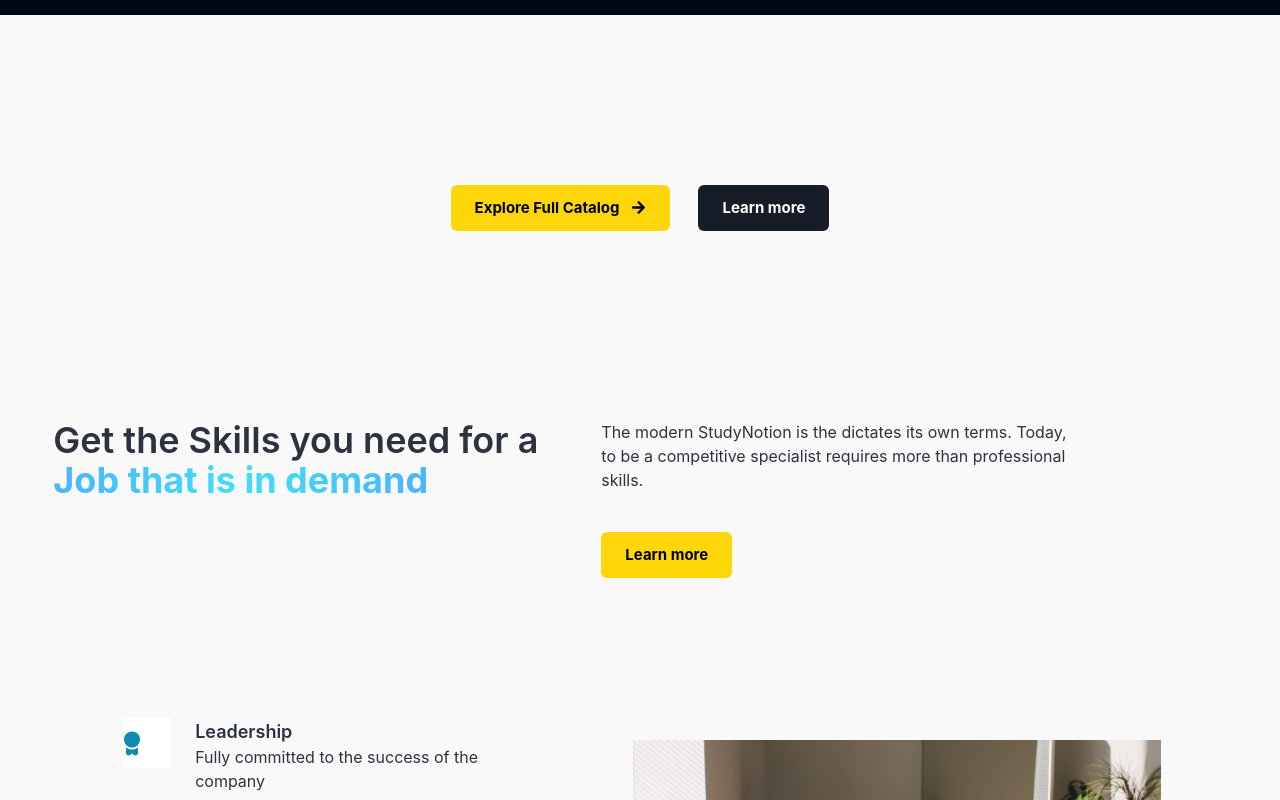
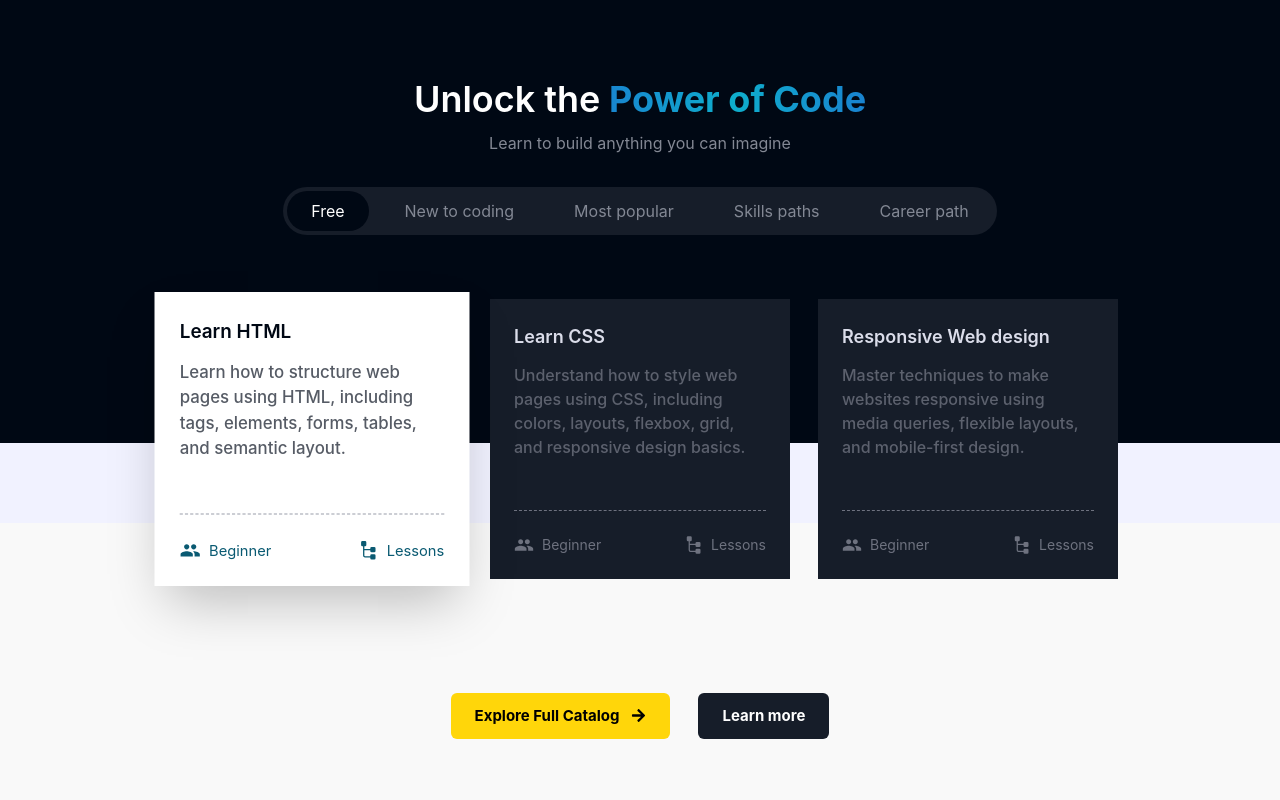
Before and after one commit to Anandsingh00/Study-notion-FullStackDevProject, a React (Create React App) app: page / in a window 1280 px wide. Shown: the part 1580-2380 px from the top of the page. Built offline with nearby package versions, Linux system fonts and the light colour scheme.

Commit message:
add the code files

```diff
--- a/src/components/core/HomePage/CourseCard.jsx
+++ b/src/components/core/HomePage/CourseCard.jsx
@@ -1,46 +1,64 @@
 import React from "react";
-import { FaUser, FaBook } from "react-icons/fa";
+import { MdPeople } from "react-icons/md";
+import { PiTreeViewFill } from "react-icons/pi";
+const CourseCard = ({ cardData, currentCard, setCurrentCard }) => {
 
-const CourseCard = ({ title, description, level, lessons, active }) => {
+  const isActive = currentCard === cardData.heading;
+
   return (
     <div
-      className={`relative w-[300px] p-6 transition-all duration-300
-        ${
-          active
-            ? "bg-white text-richblack-900 shadow-2xl"
-            : "bg-richblack-800 text-white"
+      onClick={() => setCurrentCard(cardData.heading)}
+      className={`
+        w-[300px] h-[280px]  p-6 cursor-pointer
+        transition-all duration-300 flex flex-col justify-between
+
+        ${isActive
+          ? "bg-white text-richblack-900 shadow-2xl scale-105 z-10 "
+          : "bg-richblack-800 text-richblack-25 "
+        }
+      `}
+    >
+      {/* Top Content */}
+      <div>
+        <h3
+          className={`text-lg font-semibold mb-3 ${
+          isActive ? "text-richblack-900" : "text-richblack-25"
           }`}
         >
-      {/* Highlight strip */}
-      {active && (
-        <div className="absolute right-0 top-0 h-full w-2 bg-yellow-400" />
-      )}
-
-      <h3 className="text-lg font-semibold">{title}</h3>
+          {cardData.heading}
+        </h3>
 
         <p
-        className={`mt-3 text-sm leading-6 ${
-          active ? "text-richblack-600" : "text-richblack-300"
+          className={`text-md leading-6 opacity-80 font-inter font-medium ${
+          isActive ? "text-richblack-700" : "text-richblack-400"
           }`}
         >
-        {description}
+        {cardData.description}
+        </p>
+      </div>
 
+      {/* Bottom Section */}
+      <div
+        className={`flex justify-between items-center text-sm pt-6 border-t border-dashed
+        ${isActive ? "border-richblack-200" : "border-richblack-400"}`}
+      >
+        <p
+          className={`flex items-center gap-2 ${
+            isActive ? "text-blue-500" : "text-richblack-400"
+          }`}
+        >
+          <MdPeople size={20} />
+          {cardData.level}
         </p>
 
-      <div
-        className={`mt-6 flex justify-between text-sm ${
-          active ? "text-richblack-700" : "text-richblack-400"
+        <p
+          className={`flex items-center gap-2  ${
+            isActive ? "text-blue-500" : "text-richblack-400"
           }`}
         >
-        <div className="flex items-center gap-2">
-          <FaUser />
-          <span>{level}</span>
-        </div>
-
-        <div className="flex items-center gap-2">
-          <FaBook />
-          <span>{lessons} Lessons</span>
-        </div>
+          <PiTreeViewFill size={20} />
+          {cardData.lessonNumber} Lessons
+        </p>
       </div>
     </div>
   );
--- a/src/components/core/HomePage/ExploreMore.jsx
+++ b/src/components/core/HomePage/ExploreMore.jsx
@@ -1,32 +1,93 @@
 import React, { useState } from 'react'
 import { HomePageExplore } from '../../../data/homepage-explore';
+import { HighlightText } from './HighlightText';
+import CourseCard from "./CourseCard";
+
 
 
 const tabsName = [
-    "Free",
-    "New to coding",
-    "Most popular",
-    "Skills paths",
-    "Career path"
+  "Free",
+  "New to coding",
+  "Most popular",
+  "Skills paths",
+  "Career path"
 ];
 
 const ExploreMore = () => {
 
-  const [currentTab , setCurrentTab] = useState(tabsName[0]);
-  const [courses , setCourses] = useState(HomePageExplore[0].courses);
-  const [currentCard, setCurrentCard] = useState(HomePageExplore[0].courses.heading);
+  const [currentTab, setCurrentTab] = useState(tabsName[0]);
+  const [courses, setCourses] = useState(HomePageExplore[0].courses);
+  const [currentCard, setCurrentCard] = useState(HomePageExplore[0].courses[0].heading);
 
-  const setMyCards = (value)=>{
+  const setMyCards = (value) => {
     setCurrentTab(value);
-    const result = HomePageExplore.filter((course)=> course.tag === value);
+    const result = HomePageExplore.filter((course) => course.tag === value);
     setCourses(result[0].courses);
     setCurrentCard(result[0].courses[0].heading);
   }
+
   return (
-    <div>
+    <div className="w-full">
+
+      {/* TOP SECTION */}
+      <div className="bg-richblack-900 pt-16 pb-52">
+
+        <div className='text-4xl font-semibold text-center text-white'>
+          Unlock the
+          <HighlightText text={" Power of Code"} />
+        </div>
+
+        <p className='text-center text-richblack-300 text-md mt-3'>
+          Learn to build anything you can imagine
+        </p>
+
+        {/* Tabs */}
+        <div className='flex justify-center mt-8'>
+          <div className='flex rounded-full bg-richblack-800 p-1 gap-3'>
+            {
+              tabsName.map((element, index) => (
+                <div
+                  key={index}
+                  onClick={() => setMyCards(element)}
+                  className={`px-6 py-2 rounded-full cursor-pointer transition-all duration-200
+                  ${currentTab === element
+                      ? "bg-richblack-900 text-white"
+                      : "text-richblack-300 hover:text-white"
+                    }
+                  `}
+                >
+                  {element}
+                </div>
+              ))
+            }
+          </div>
+        </div>
+
+      </div>
+
+      {/* LIGHT SECTION */}
+      <div className="bg-richblack-5 relative pb-20">
+
+        {/* CARDS */}
+        <div className="absolute left-1/2 -translate-x-1/2 -top-36 flex flex-row w-full justify-center gap-7">
+
+          {
+            courses.map((element, index) => (
+              <CourseCard
+                key={element.heading}
+                cardData={element}
+                currentCard={currentCard}
+                setCurrentCard={setCurrentCard}
+              />
+            ))
+          }
+
+        </div>
+
+      </div>
 
     </div>
   )
 }
 
-export default ExploreMore
+export default ExploreMore;
--- a/src/components/core/HomePage/TimelineSection.jsx
+++ b/src/components/core/HomePage/TimelineSection.jsx
@@ -38,10 +38,10 @@ const TimelineSection = () => {
                 {
                     timeline.map( (element , index ) => {
                         return (
-                            <div className='flex flex-row gap-6 m-8' key={index}>
+                            <div className='flex flex-row gap-6 mb-8' key={index}>
 
-                                <div className='w-[50px] h-[50px] bg-white flex items-center'>
-                                    <img src={element.Logo} alt="" />
+                                <div className='w-[50px] h-[50px] bg-white flex items-center justify-center rounded-lg'>
+                                    <img src={element.Logo} alt="" className='w-6 h-6' />
                                 </div>
                                 <div>
                                     <h2 className='font-semibold text-[18px]'>{element.Heading}</h2>
--- a/src/data/homepage-explore.js
+++ b/src/data/homepage-explore.js
@@ -4,19 +4,19 @@ export const HomePageExplore = [
         courses : [
             {
                 heading : "Learn HTML",
-                description : "This course covers the basic concepts of HTML including creating and structuring web pages, adding text, links, images, and more.",
+                description : "Learn how to structure web pages using HTML, including tags, elements, forms, tables, and semantic layout.",
                 level : 'Beginner',
                 lessionNumber : 6
             },
             {
                 heading : "Learn CSS",
-                description : "This course explores advanced topics in HTML5 and CSS3, including animations, transitions, and layout techniques",
+                description : "Understand how to style web pages using CSS, including colors, layouts, flexbox, grid, and responsive design basics.",
                 level : 'Beginner',
                 lessionNumber : 6
             },
             {
                 heading : "Responsive Web design",
-                description : "This course teaches responsive web design techniques, allowing web pages to adapt to different devices and screen sizes",
+                description : "Master techniques to make websites responsive using media queries, flexible layouts, and mobile-first design.",
                 level : 'Beginner',
                 lessionNumber : 6
             },
@@ -27,19 +27,19 @@ export const HomePageExplore = [
         courses : [
             {
                 heading : "HTML",
-                description : "This course covers the basic concepts of HTML including creating and structuring web pages, adding text, links, images, and more.",
+                description : "Start your coding journey by learning how to build the structure of web pages using HTML elements and tags.",
                 level : 'Beginner',
                 lessionNumber : 6
             },
             {
                 heading : "CSS",
-                description : "This course explores advanced topics in HTML5 and CSS3, including animations, transitions, and layout techniques",
+                description : "Learn how to make your web pages visually appealing with styling, layouts, and basic animations using CSS.",
                 level : 'Beginner',
                 lessionNumber : 6
             },
             {
-                heading : "Responsive ",
-                description : "This course teaches responsive web design techniques, allowing web pages to adapt to different devices and screen sizes",
+                heading : "Responsive",
+                description : "Understand how to design websites that look great on all devices, from mobile phones to desktops.",
                 level : 'Beginner',
                 lessionNumber : 6
             },
@@ -50,19 +50,19 @@ export const HomePageExplore = [
         courses : [
             {
                 heading : "Java",
-                description : "This course covers the basic concepts of HTML including creating and structuring web pages, adding text, links, images, and more.",
+                description : "Learn object-oriented programming concepts using Java, including classes, inheritance, and problem-solving.",
                 level : 'Beginner',
                 lessionNumber : 6
             },
             {
                 heading : "Python",
-                description : "This course explores advanced topics in HTML5 and CSS3, including animations, transitions, and layout techniques",
+                description : "Explore Python programming for beginners, covering syntax, data structures, and real-world applications.",
                 level : 'Beginner',
                 lessionNumber : 6
             },
             {
                 heading : "SCSS",
-                description : "This course teaches responsive web design techniques, allowing web pages to adapt to different devices and screen sizes",
+                description : "Enhance your CSS skills with SCSS by learning variables, nesting, mixins, and reusable styles.",
                 level : 'Beginner',
                 lessionNumber : 6
             },
@@ -73,19 +73,19 @@ export const HomePageExplore = [
         courses : [
             {
                 heading : "Flask",
-                description : "This course covers the basic concepts of HTML including creating and structuring web pages, adding text, links, images, and more.",
+                description : "Build lightweight web applications using Flask, a simple and flexible Python web framework.",
                 level : 'Beginner',
                 lessionNumber : 6
             },
             {
                 heading : "Django",
-                description : "This course explores advanced topics in HTML5 and CSS3, including animations, transitions, and layout techniques",
+                description : "Learn to develop powerful and scalable web applications using the Django framework with Python.",
                 level : 'Beginner',
                 lessionNumber : 6
             },
             {
                 heading : "Fast API",
-                description : "This course teaches responsive web design techniques, allowing web pages to adapt to different devices and screen sizes",
+                description : "Create high-performance APIs quickly using FastAPI with modern Python features and async support.",
                 level : 'Beginner',
                 lessionNumber : 6
             },
@@ -96,19 +96,19 @@ export const HomePageExplore = [
         courses : [
             {
                 heading : "Next.js",
-                description : "This course covers the basic concepts of HTML including creating and structuring web pages, adding text, links, images, and more.",
+                description : "Build modern React applications with Next.js, including server-side rendering and routing.",
                 level : 'Beginner',
                 lessionNumber : 6
             },
             {
                 heading : "Nuxt.js",
-                description : "This course explores advanced topics in HTML5 and CSS3, including animations, transitions, and layout techniques",
+                description : "Learn to create powerful Vue.js applications with Nuxt.js, including SSR and static site generation.",
                 level : 'Beginner',
                 lessionNumber : 6
             },
             {
                 heading : "Sanity",
-                description : "This course teaches responsive web design techniques, allowing web pages to adapt to different devices and screen sizes",
+                description : "Work with Sanity CMS to manage content and integrate it seamlessly into modern web applications.",
                 level : 'Beginner',
                 lessionNumber : 6
             },
--- a/src/pages/Home.jsx
+++ b/src/pages/Home.jsx
@@ -128,8 +128,8 @@ const Home = () => {
             />
         </div>
 
+      </div>
             <ExploreMore />
-      </div>
 
       {/*Section 2  */}
       <div className='bg-pure-greys-5 text-richblack-700'>
```
Also changed, not shown: src/components/core/HomePage/ExploreSection.jsx (deleted, +0 -68 lines). Lines whose indentation alone changed are shown as unchanged.
